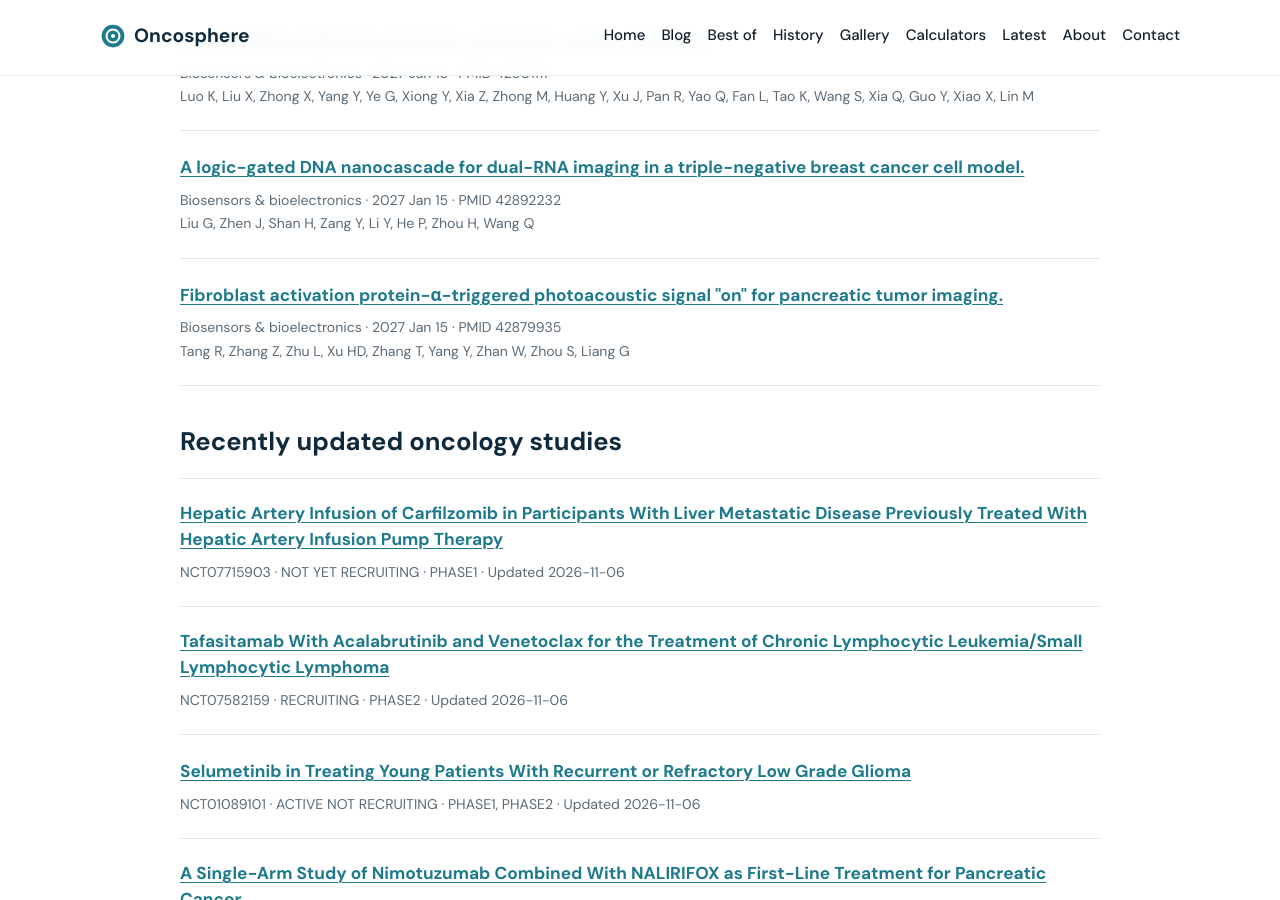
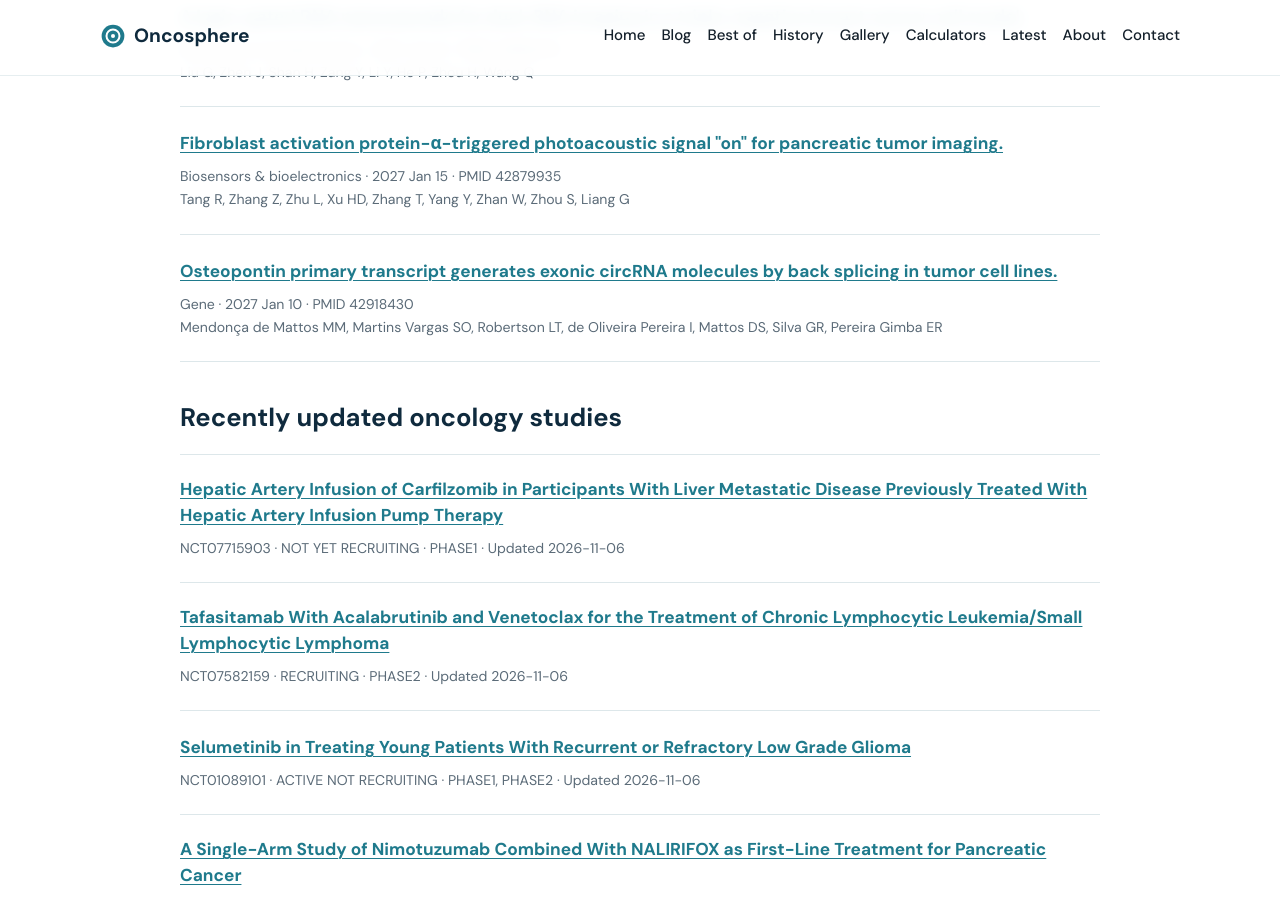
Before and after one commit to senthilstar/Oncosphere, a Jekyll site: the page built from latest.md, in a window 1280 px wide and 900 px high, scrolled down 2170 px. Built offline with Jekyll 4.4.1, drawn with Linux system fonts in a browser that asks for light colours; some of the changed text lies outside the part shown.

Commit message:
Refresh oncology research feeds

```diff
--- a/_data/latest_pubmed.json
+++ b/_data/latest_pubmed.json
@@ -75,20 +75,6 @@
       "He K"
     ],
     "url": "https://pubmed.ncbi.nlm.nih.gov/42896419/"
-  },
-  {
-    "pmid": "42874514",
-    "title": "A self-assembled hydrophobic polymer tagged nanoplatform for membrane protein degradation and immunomodulatory drug delivery.",
-    "journal": "Biomaterials",
-    "pubdate": "2027 Mar",
-    "authors": [
-      "Lee S",
-      "Park M",
-      "Jeon S",
-      "Byun H",
-      "Kim WJ"
-    ],
-    "url": "https://pubmed.ncbi.nlm.nih.gov/42874514/"
   },
   {
     "pmid": "42874359",
@@ -270,5 +256,21 @@
       "Liang G"
     ],
     "url": "https://pubmed.ncbi.nlm.nih.gov/42879935/"
+  },
+  {
+    "pmid": "42918430",
+    "title": "Osteopontin primary transcript generates exonic circRNA molecules by back splicing in tumor cell lines.",
+    "journal": "Gene",
+    "pubdate": "2027 Jan 10",
+    "authors": [
+      "Mendonça de Mattos MM",
+      "Martins Vargas SO",
+      "Robertson LT",
+      "de Oliveira Pereira I",
+      "Mattos DS",
+      "Silva GR",
+      "Pereira Gimba ER"
+    ],
+    "url": "https://pubmed.ncbi.nlm.nih.gov/42918430/"
   }
 ]
```
